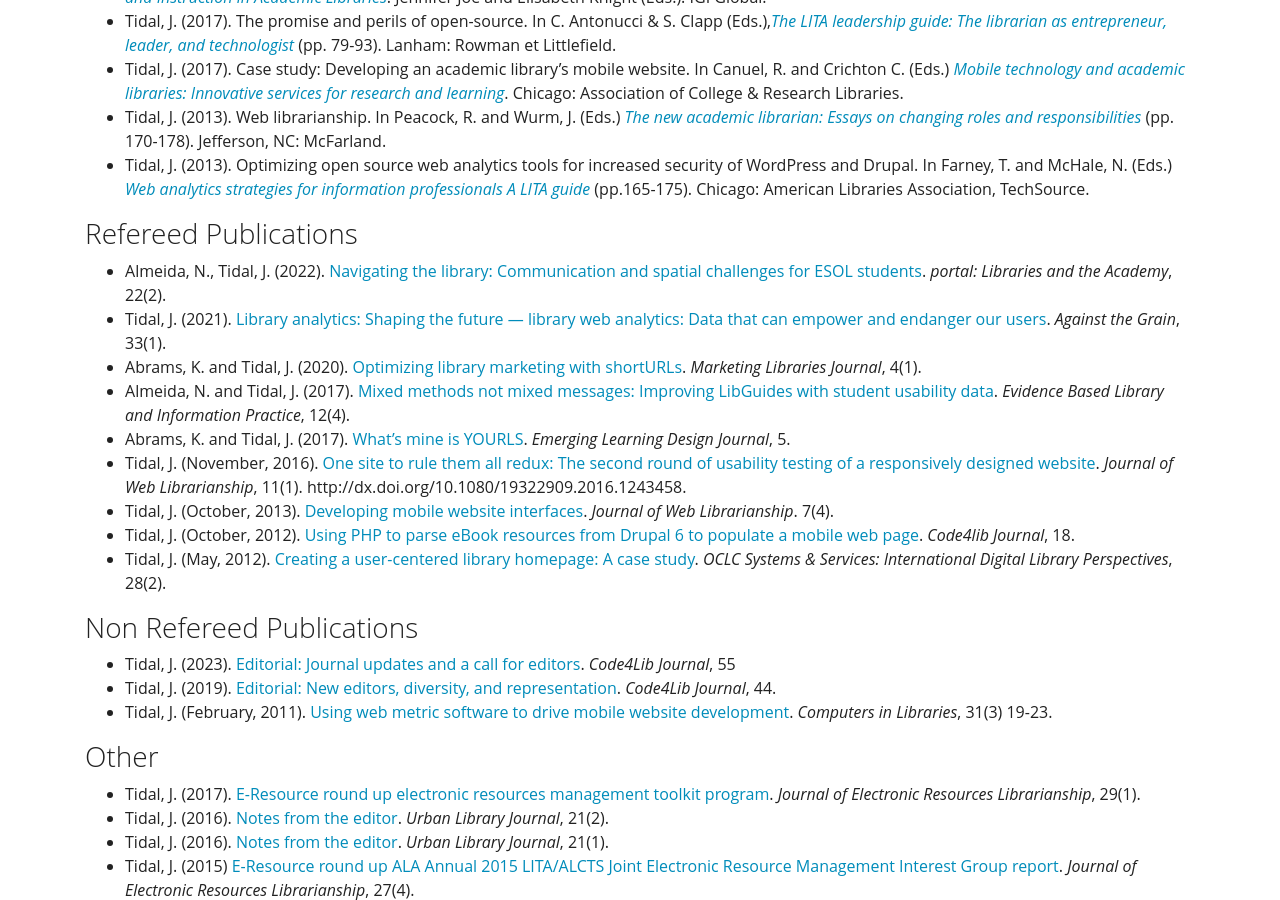
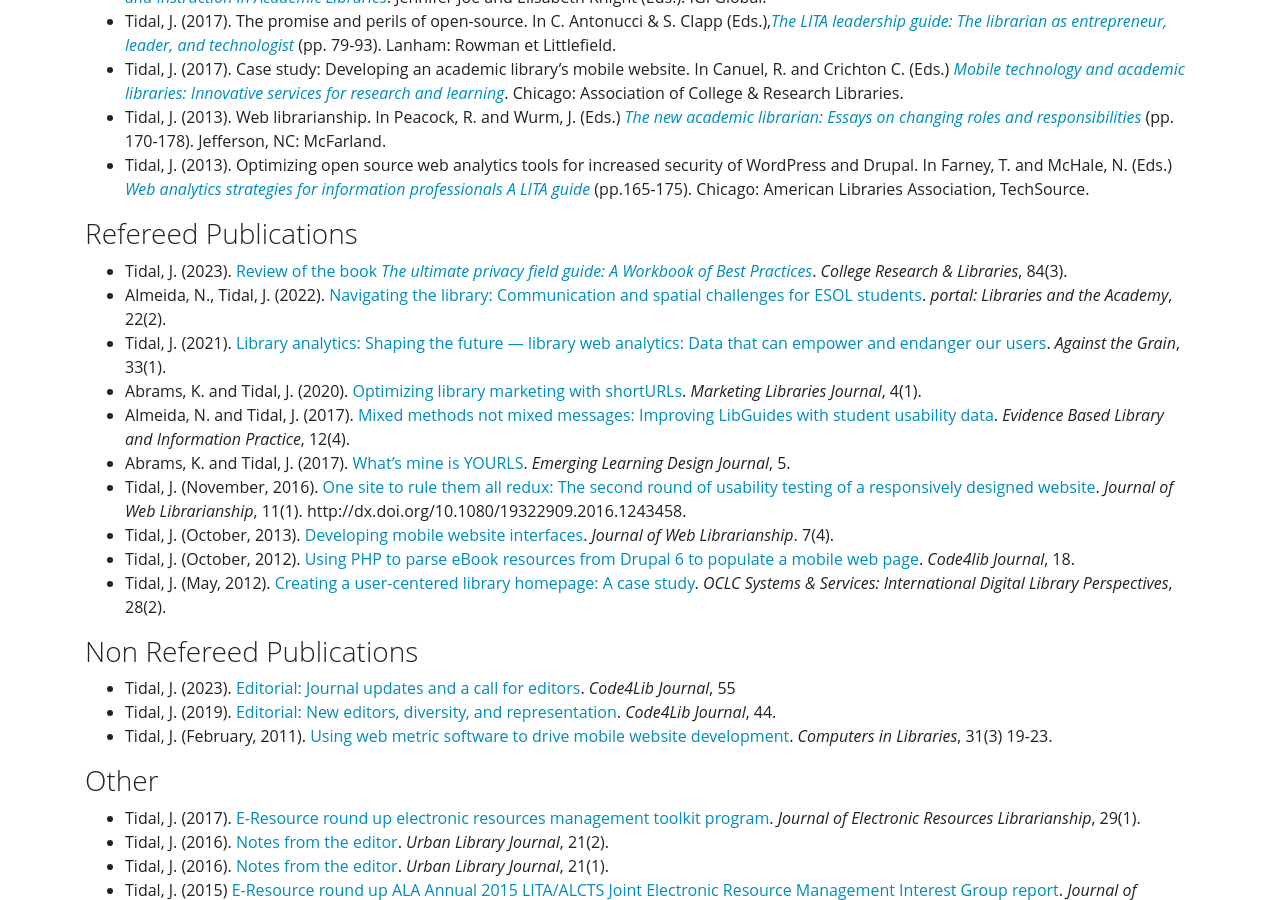
Before and after one commit to KentuckyFriedTofu/kentuckyfriedtofu.github.io.bak2, a Jekyll site: the page built from cv.md, in a window 1280 px wide and 900 px high, scrolled down 2290 px. Built offline with Jekyll 4.4.1, drawn with Linux system fonts in a browser that asks for light colours.

Commit message:
Update cv.md

```diff
--- a/cv.md
+++ b/cv.md
@@ -89,6 +89,7 @@ View my [Google Scholar Profile](https://scholar.google.com/citations?user=mAq-F
 
 ### Refereed Publications
 
+* Tidal, J. (2023). [Review of the book <em>The ultimate privacy field guide: A Workbook of Best Practices</em>](https://crl.acrl.org/index.php/crl/article/view/25884/33806). *College Research & Libraries*, 84(3).
 * Almeida, N., Tidal, J. (2022). [Navigating the library: Communication and spatial challenges for ESOL students](https://academicworks.cuny.edu/ny_pubs/877/). *portal: Libraries and the Academy*, 22(2).
 * Tidal, J. (2021). [Library analytics: Shaping the future — library web analytics: Data that can empower and endanger our users](https://www.charleston-hub.com/2021/04/library-analytics-shaping-the-future-library-web-analytics-data-that-can-empower-and-endanger-our-users/). *Against the Grain*, 33(1).
 * Abrams, K. and Tidal, J. (2020). [Optimizing library marketing with shortURLs](http://journal.marketinglibraries.org/april2020/05_MLJv4i1_Feature_Abrams_Tidal.pdf). *Marketing Libraries Journal*, 4(1).<br>
```
